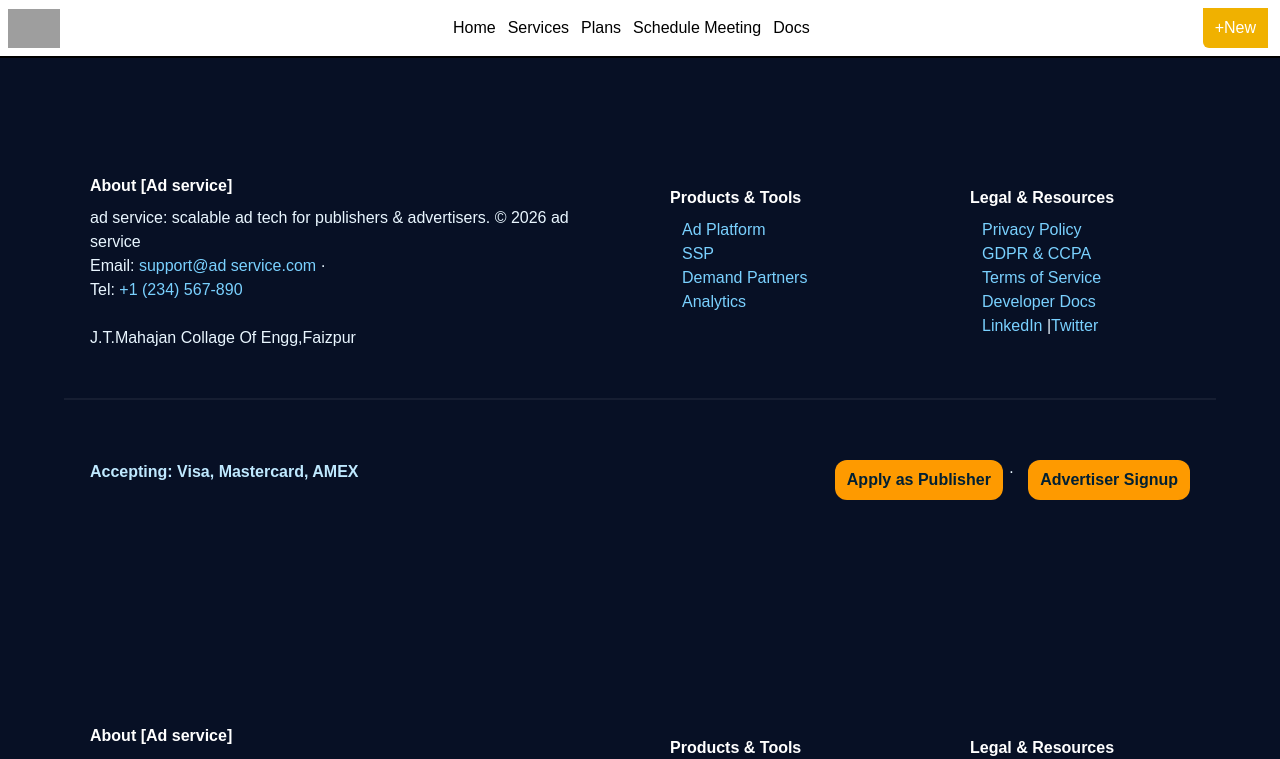
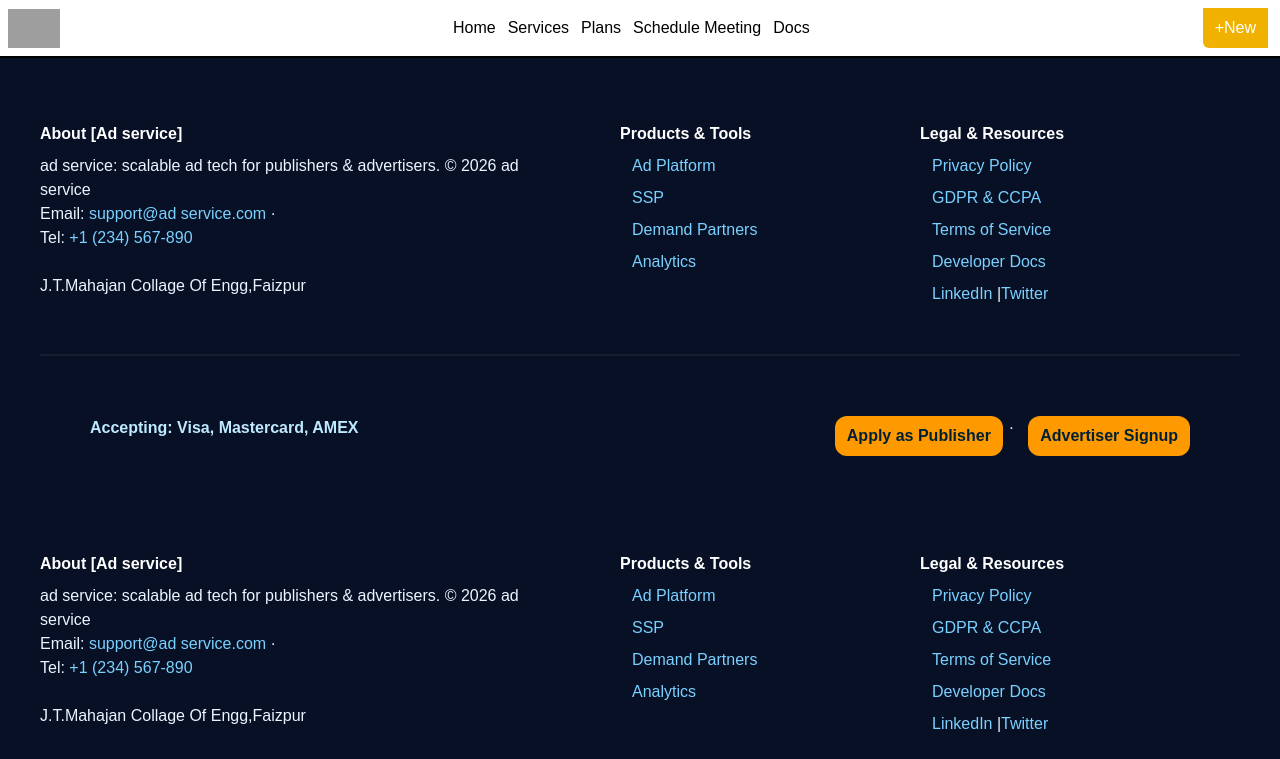
Before and after one commit to Dwarkesh-Khairnar/AD-service, a React (Vite) app: page /temp in a window 1280 px wide. Shown: the top 759 px of the page. Built offline with nearby package versions, Linux system fonts and the light colour scheme; grey boxes are pictures that could not be loaded.

Commit message:
modify footer p and li margins

```diff
--- a/src/Components/Pages/Footer.jsx
+++ b/src/Components/Pages/Footer.jsx
@@ -8,8 +8,8 @@ setYear(new Date().getFullYear())
 }, [])
 
   return (
-  <footer className="bg-[#071025] text-[#e9f6ff] py-27 px-16">
-    <div className="md:flex gap-20 max-w-[1100px] m-auto md:flex-row flex-col">
+  <footer className="bg-[#071025] text-[#e9f6ff] pt-14 pb-8 px-10">
+    <div className="md:flex gap-20 max-w-[1100px] m-auto md:flex-row flex-col md:m-0 mt-5">
         <div className="flex-1 min-w-[320px]">
             <h4 className='my-2 text-white font-extrabold'>About [Ad service]</h4>
             <p>ad service: scalable ad tech for publishers & advertisers. © <span>{year}</span> ad service</p>
@@ -18,26 +18,26 @@ setYear(new Date().getFullYear())
             <p className="address">J.T.Mahajan Collage Of Engg,Faizpur</p>
         </div>
 
-      <div className="md:flex gap-20 max-w-[1100px] m-auto md:flex-row flex-col">
+      <div className="md:flex gap-20 max-w-[1100px] m-auto md:flex-row flex-col md:m-0 mt-5">
         <div className="flex-1 min-w-[220px] products">
             <h4 className='my-2 text-white font-extrabold'>Products & Tools</h4>
             <ul>
-                <li className='ml-3'><a className='text-[#7ad1ff]' href="/platform">Ad Platform</a></li>
-                <li className='ml-3'><a className='text-[#7ad1ff]' href="/ssp">SSP</a></li>
-                <li className='ml-3'><a className='text-[#7ad1ff]' href="/demand">Demand Partners</a></li>
-                <li className='ml-3'><a className='text-[#7ad1ff]' href="/analytics">Analytics</a></li>
+                <li className='ml-3 mt-2'><a className='text-[#7ad1ff]' href="/platform">Ad Platform</a></li>
+                <li className='ml-3 mt-2'><a className='text-[#7ad1ff]' href="/ssp">SSP</a></li>
+                <li className='ml-3 mt-2'><a className='text-[#7ad1ff]' href="/demand">Demand Partners</a></li>
+                <li className='ml-3 mt-2'><a className='text-[#7ad1ff]' href="/analytics">Analytics</a></li>
             </ul>
         </div>
 
-        <div className="flex-1 min-w-[220px] support">
+        <div className="flex-1 min-w-[220px] support md:m-0 mt-5">
             <h4 className='my-2 text-white font-extrabold'>Legal & Resources</h4>
-            <ul>
-                <li className='ml-3'><a className='text-[#7ad1ff]' href="/privacy">Privacy Policy</a></li>
-                <li className='ml-3'><a className='text-[#7ad1ff]' href="/gdpr">GDPR & CCPA</a></li>
-                <li className='ml-3'><a className='text-[#7ad1ff]' href="/terms">Terms of Service</a></li>
-                <li className='ml-3'><a className='text-[#7ad1ff]' href="/docs">Developer Docs</a></li>
+            <ul className=''>
+                <li className='ml-3 mt-2'><a className='text-[#7ad1ff]' href="/privacy">Privacy Policy</a></li>
+                <li className='ml-3 mt-2'><a className='text-[#7ad1ff]' href="/gdpr">GDPR & CCPA</a></li>
+                <li className='ml-3 mt-2'><a className='text-[#7ad1ff]' href="/terms">Terms of Service</a></li>
+                <li className='ml-3 mt-2'><a className='text-[#7ad1ff]' href="/docs">Developer Docs</a></li>
             </ul>
-            <div className="ml-3">
+            <div className="ml-3 mt-2">
                 <a className='text-[#7ad1ff]' href="https://linkedin.com/company/ad service" aria-label="LinkedIn" target="_blank"
                     rel="noopener">LinkedIn</a> |
                 <a className='text-[#7ad1ff]' href="https://twitter.com/ad service" aria-label="Twitter" target="_blank" rel="noopener">Twitter</a>
```
